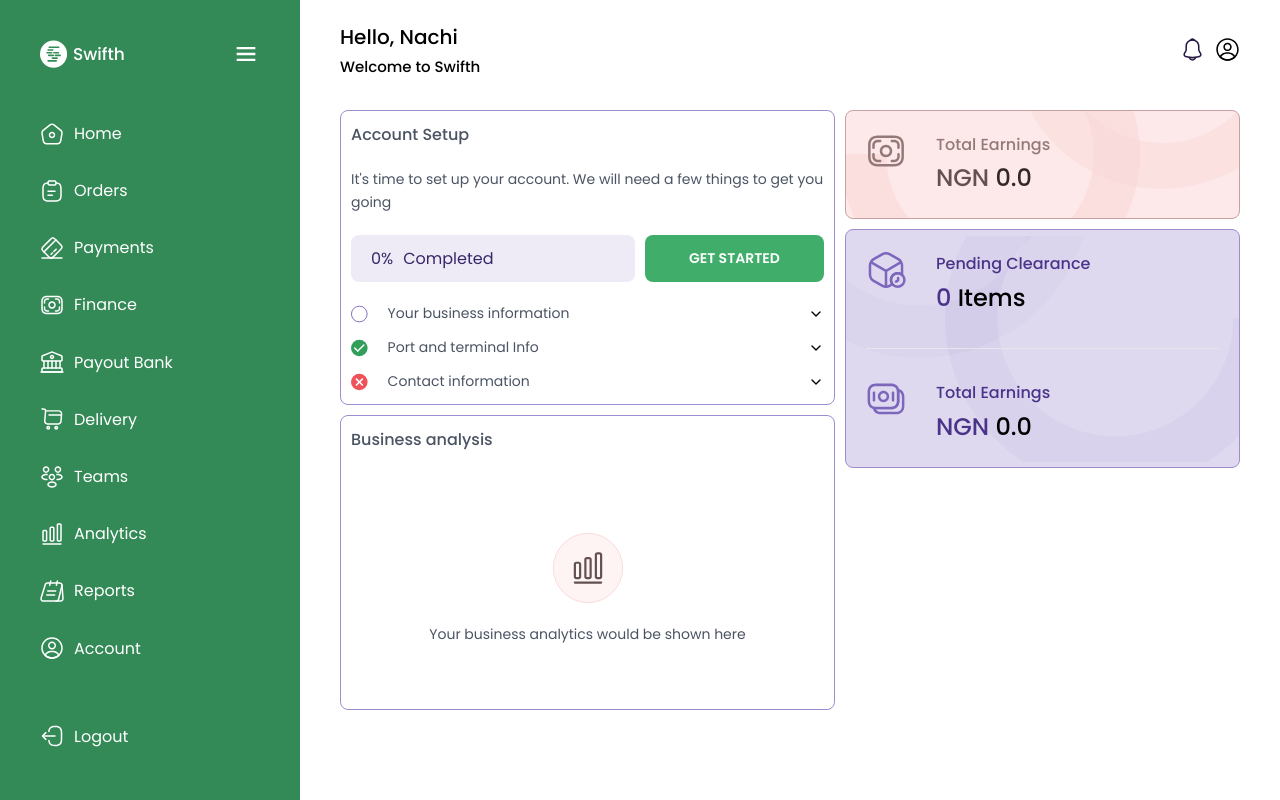
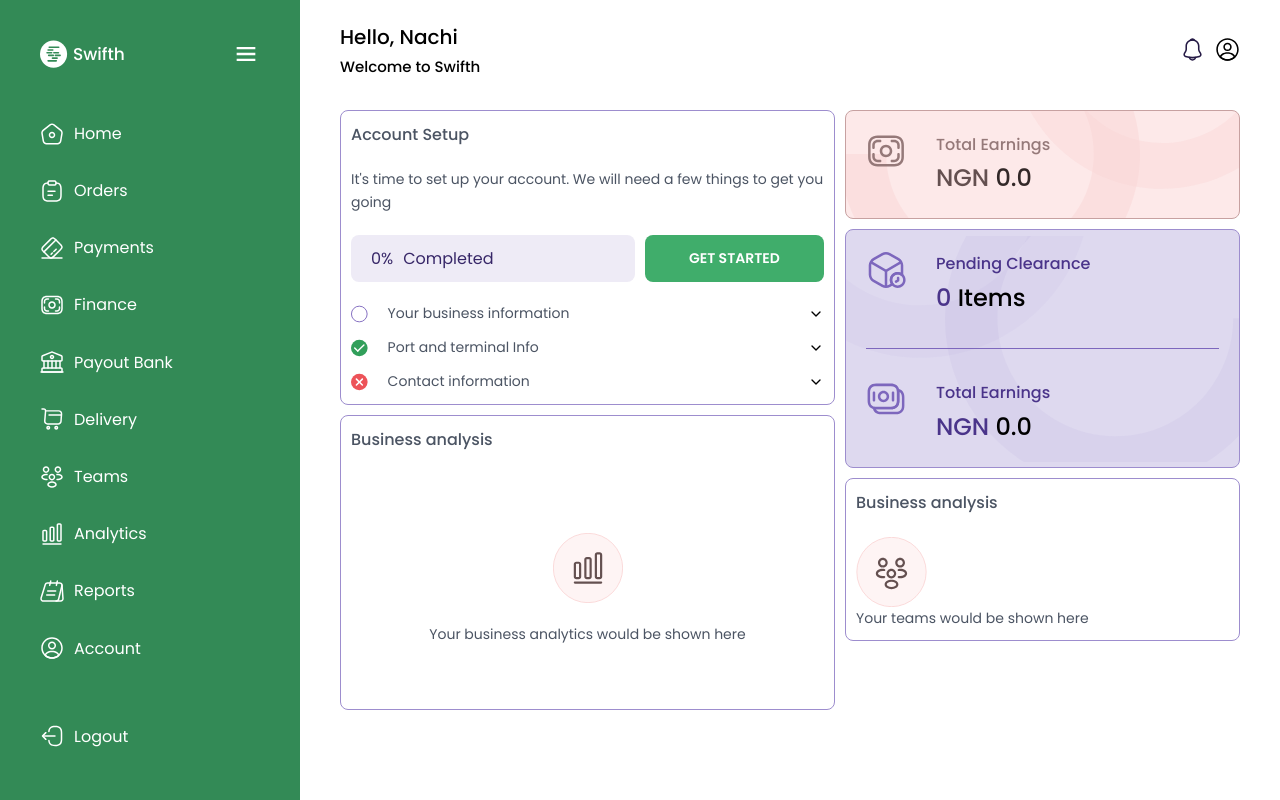
Before and after one commit to projects-for-clients/swifth, a React (Vite) app: page /dashboard in a window 1280 px wide. Built offline with nearby package versions, Linux system fonts and the light colour scheme.

Commit message:
working on dashboard

```diff
--- a/src/container/dashboard/home.tsx
+++ b/src/container/dashboard/home.tsx
@@ -8,6 +8,7 @@ import CheckmarkSvg from '../../components/icons/checkmarkSvg';
 import AnalyticsSvg from '../../components/icons/analyticsSvg';
 import BoxTimeSvg from '../../components/icons/boxTimeSvg';
 import MoneysSvg from '../../components/icons/moneysSvg';
+import TeamsSvg from '../../components/icons/teamsSvg';
 
 function home() {
   return (
@@ -87,7 +88,7 @@ function home() {
                 </p>
               </div>
             </div>
-            <hr className="text-[#7D67BD]" />
+            <hr className="border-[#7D67BD]" />
             <div className="flex gap-12">
               <MoneysSvg />
               <div className="right-item__content">
@@ -98,6 +99,14 @@ function home() {
               </div>
             </div>
           </div>
+          <div className="home__right-item">
+            <h2 className="heading3">Business analysis</h2>
+
+            <div className="left-item__content">
+              <TeamsSvg />
+              <p className="text">Your teams would be shown here</p>
+            </div>
+          </div>
         </section>
       </div>
     </>
--- a/src/sass/components/dashboard/home.scss
+++ b/src/sass/components/dashboard/home.scss
@@ -132,5 +132,13 @@
         height: 4rem;
       }
     }
+
+    &-item{
+         border-radius: $border-radius;
+      padding: 1rem;
+      border: $border;
+      display: grid;
+      gap: 2rem;
+    }
   }
 }
```
